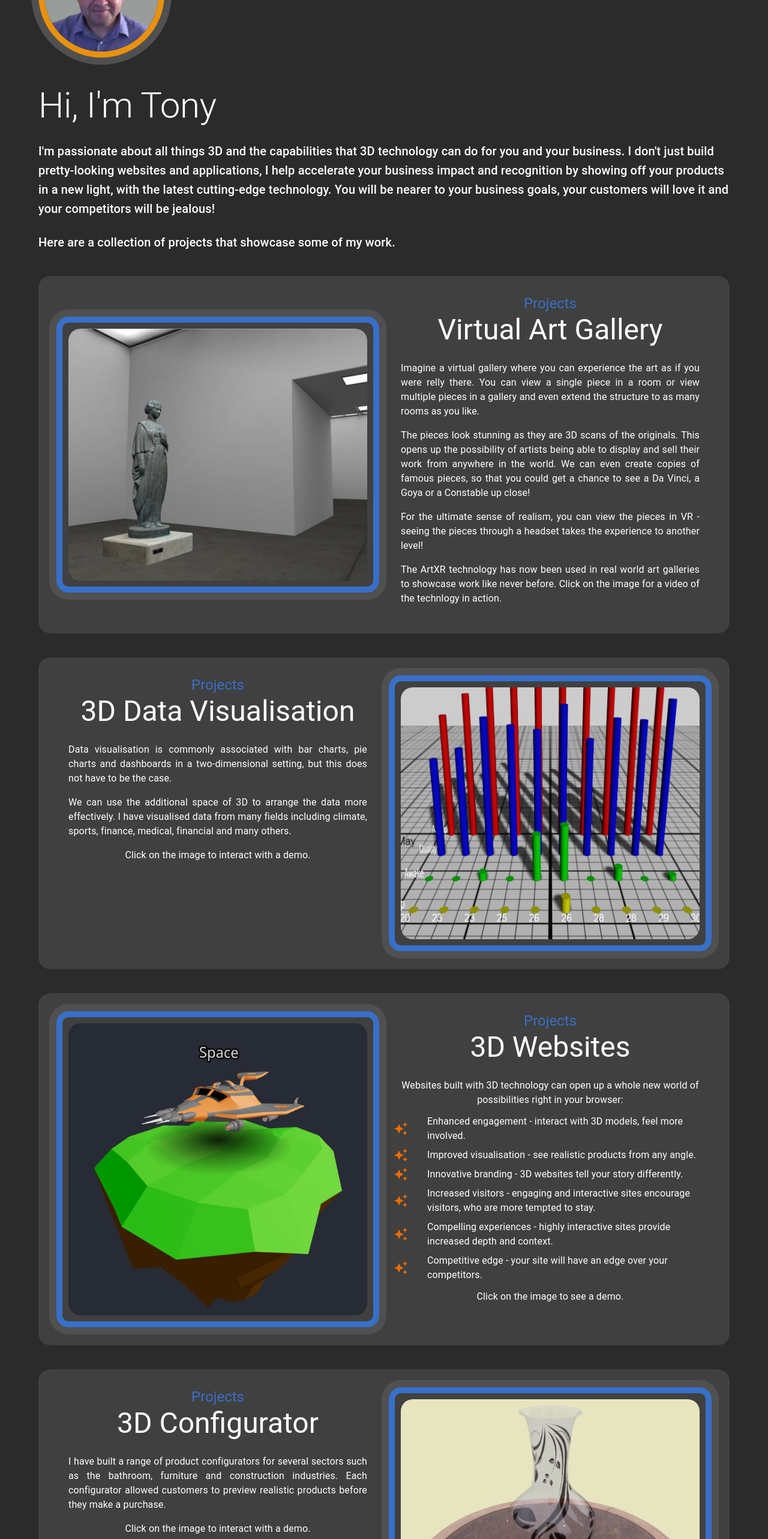
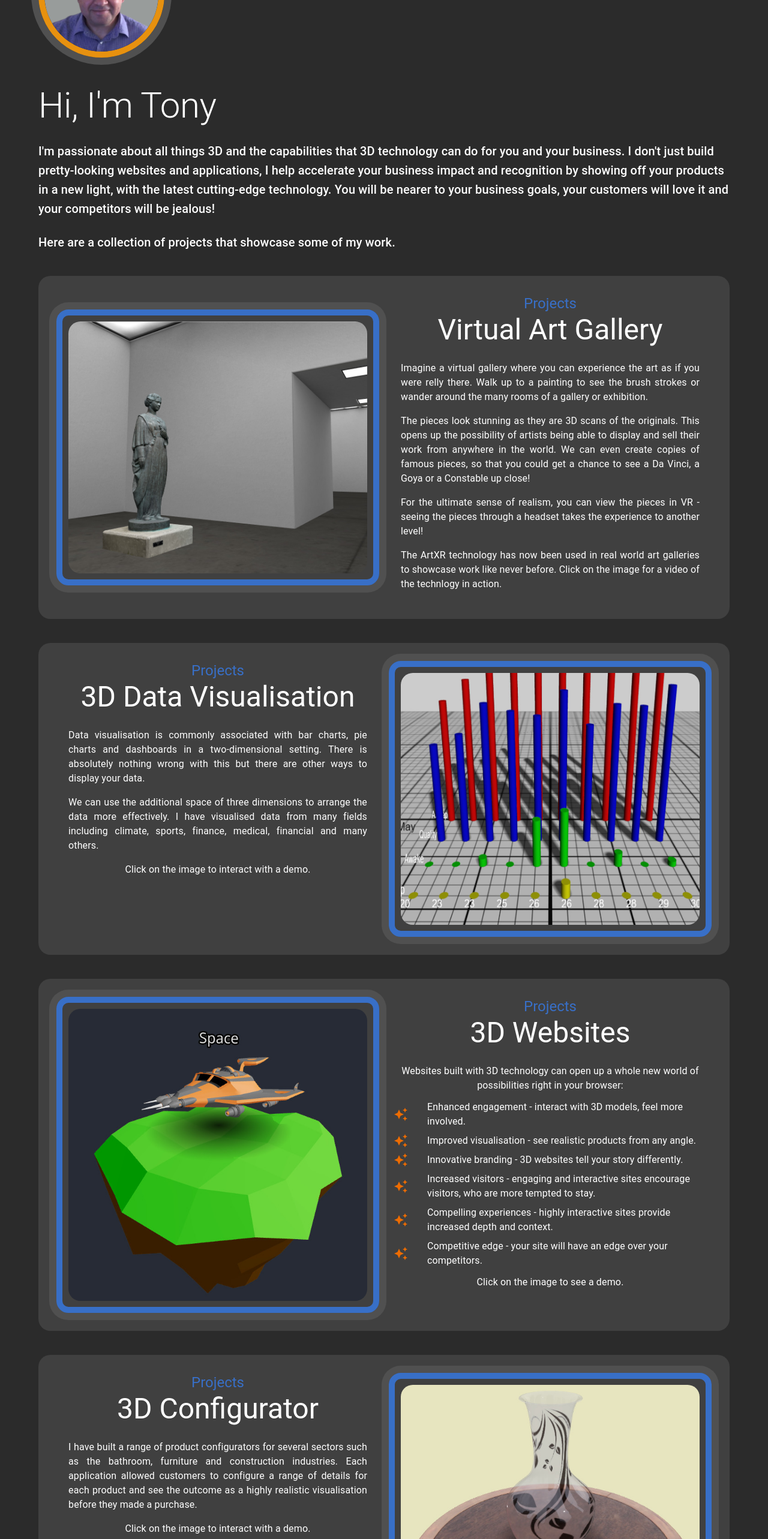
Before and after one commit to DoctorTone/drt_software_ltd, a React (Vite) app: page / in a window 1280 px wide. Shown: the part 234-2800 px from the top of the page at 60% size. Built offline with nearby package versions, Linux system fonts and the light colour scheme.

Commit message:
Updated text for projects and services

```diff
--- a/src/components/Projects.tsx
+++ b/src/components/Projects.tsx
@@ -76,9 +76,9 @@ const Projects = () => {
             >
               <p>
                 Imagine a virtual gallery where you can experience the art as if
-                you were relly there. You can view a single piece in a room or
-                view multiple pieces in a gallery and even extend the structure
-                to as many rooms as you like.
+                you were relly there. Walk up to a painting to see the brush
+                strokes or wander around the many rooms of a gallery or
+                exhibition.
               </p>
               <p>
                 The pieces look stunning as they are 3D scans of the originals.
@@ -117,13 +117,15 @@ const Projects = () => {
             >
               <p>
                 Data visualisation is commonly associated with bar charts, pie
-                charts and dashboards in a two-dimensional setting, but this
-                does not have to be the case.
+                charts and dashboards in a two-dimensional setting. There is
+                absolutely nothing wrong with this but there are other ways to
+                display your data.
               </p>{" "}
               <p>
-                We can use the additional space of 3D to arrange the data more
-                effectively. I have visualised data from many fields including
-                climate, sports, finance, medical, financial and many others.
+                We can use the additional space of three dimensions to arrange
+                the data more effectively. I have visualised data from many
+                fields including climate, sports, finance, medical, financial
+                and many others.
               </p>
             </Typography>
             <Typography variant="body1">
@@ -207,8 +209,9 @@ const Projects = () => {
               <p>
                 I have built a range of product configurators for several
                 sectors such as the bathroom, furniture and construction
-                industries. Each configurator allowed customers to preview
-                realistic products before they make a purchase.
+                industries. Each application allowed customers to configure a
+                range of details for each product and see the outcome as a
+                highly realistic visualisation before they made a purchase.
               </p>
             </Typography>
             <Typography variant="body1">
@@ -369,7 +372,7 @@ const Projects = () => {
               <p>
                 In conjunction with a neurosurgeon, I built an application that
                 took a collection of 2D medical images and created a 3D volume.
-                This can then be used to visualise anatomic structures and
+                This could then be used to visualise anatomic structures and
                 identify areas of interest.
               </p>{" "}
               <p>
@@ -377,7 +380,7 @@ const Projects = () => {
                 corresponding data could then be analysed and any cancerous
                 lesions were identified and measured. This then allowed
                 monitoring of the tumour to determine the effectiveness of any
-                treatments.
+                treatment.
               </p>
             </Typography>
             <Typography variant="body1">
--- a/src/components/Services.tsx
+++ b/src/components/Services.tsx
@@ -170,8 +170,8 @@ const Services = () => {
             >
               <p>
                 Spline is a web application that allows you to create
-                interactive 3D scenes. It is great for making 3D mockups or
-                testing out 3D effects, etc.
+                interactive 3D content. It is great for making 3D scenes,
+                animations, effects and interactive 3D elements.
               </p>
               <p>
                 Through my development work in Spline I have created a number of
```
